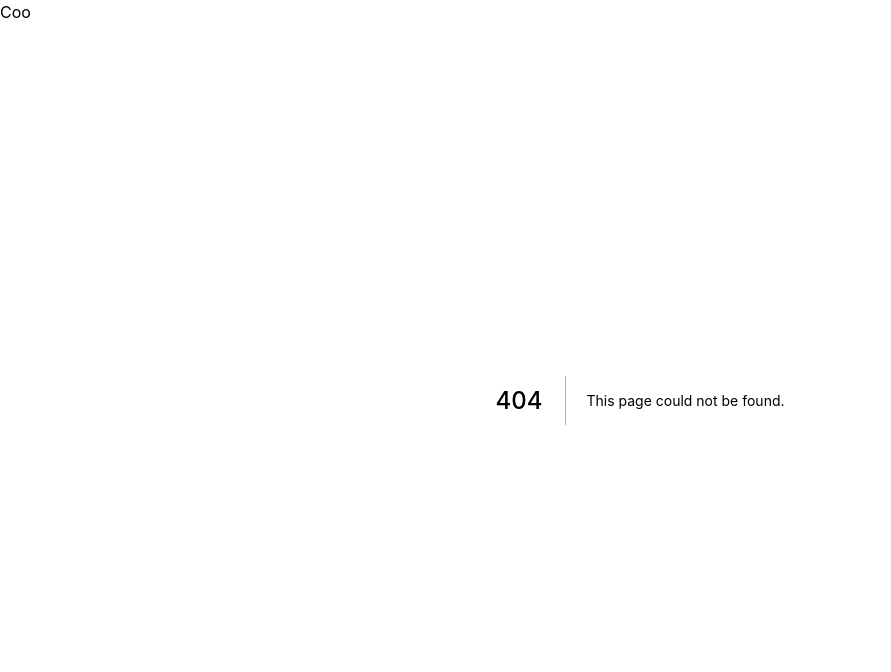
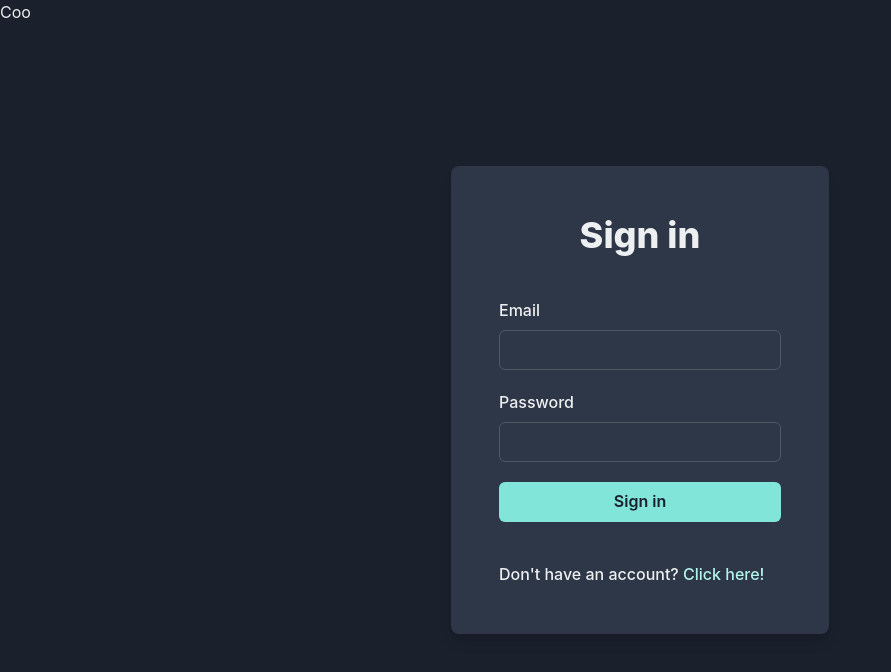
Before and after one commit to romanrguez192/chat, a Next.js app: page /login in a window 1280 px wide. Before the commit this address had no page. Shown: the top 672 px of the page, without its empty margins (0-891 px from the left). Built offline with nearby package versions, Linux system fonts and the light colour scheme.

Commit message:
Validación Login

```diff
--- a/components/LoginForm.tsx
+++ b/components/LoginForm.tsx
@@ -1,19 +1,39 @@
 import { Form, Formik } from "formik";
 import TextField from "@components/TextField";
 import { Button, Stack } from "@chakra-ui/react";
+import { object, string } from "yup";
+
+const schema = object().shape({
+  email: string()
+    .email("Invalid email")
+    .required("Please enter your email address"),
+  password: string().required("Please enter your password"),
+});
 
 const LoginForm = (): JSX.Element => {
   return (
     <Formik
       initialValues={{ email: "", password: "" }}
-      onSubmit={async ({}) => {}}
+      validationSchema={schema}
+      onSubmit={({ email, password }, { setSubmitting }) => {
+        setSubmitting(true);
+        setTimeout(() => {
+          alert(password);
+          setSubmitting(false);
+        }, 2000);
+      }}
     >
       {({ isSubmitting }) => (
         <Form>
           <Stack my={10} spacing={5}>
             <TextField label="Email" name="email" type="email" />
             <TextField label="Password" name="password" type="password" />
-            <Button type="submit" colorScheme="teal" isLoading={isSubmitting}>
+            <Button
+              type="submit"
+              colorScheme="teal"
+              loadingText="Signing in..."
+              isLoading={isSubmitting}
+            >
               Sign in
             </Button>
           </Stack>
--- a/components/TextField.tsx
+++ b/components/TextField.tsx
@@ -19,7 +19,7 @@ const TextField = ({ label, isRequired, ...props }: Props): JSX.Element => {
     <FormControl id={props.name} isInvalid={invalid} isRequired={isRequired}>
       <FormLabel htmlFor={props.name}>{label}</FormLabel>
       <Input {...field} type={props.type} />
-      <FormErrorMessage></FormErrorMessage>
+      <FormErrorMessage>{meta.error}</FormErrorMessage>
     </FormControl>
   );
 };
--- a/pages/index.tsx
+++ b/pages/login.tsx
@@ -1,6 +1,5 @@
 import {
   Center,
-  Stack,
   Heading,
   Text,
   Box,
@@ -14,7 +13,7 @@ import LoginForm from "@components/LoginForm";
 const Login: NextPage = () => {
   const bg = useColorModeValue("gray.100", "inherit");
   const cardBg = useColorModeValue("white", "gray.700");
-  const signupColor = useColorModeValue("teal.500", "teal.100");
+  const linkColor = useColorModeValue("teal.500", "teal.100");
 
   return (
     <Center minH="100vh" bg={[cardBg, bg]}>
@@ -26,7 +25,7 @@ const Login: NextPage = () => {
         <Text as="span" fontWeight="medium">
           {"Don't have an account? "}
           <Link href="/signup" passHref>
-            <ChakraLink color={signupColor}>Click here!</ChakraLink>
+            <ChakraLink color={linkColor}>Click here!</ChakraLink>
           </Link>
         </Text>
       </Box>
```
